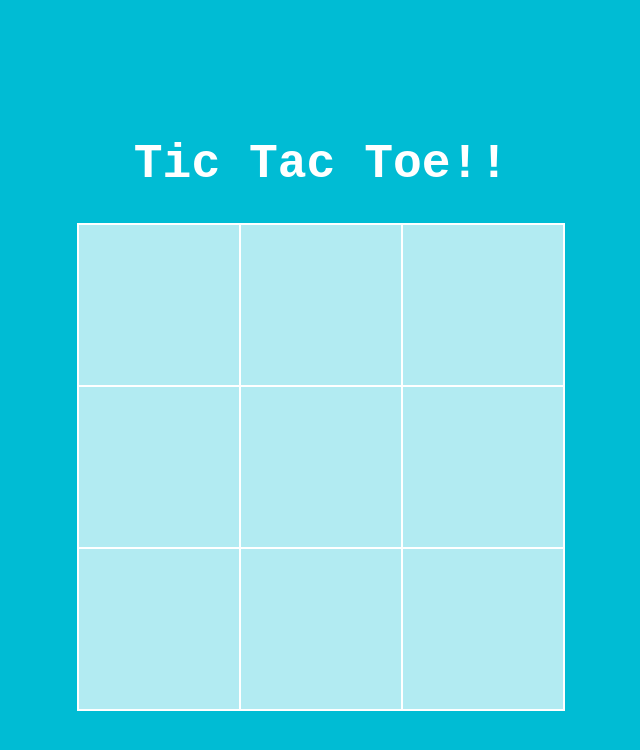
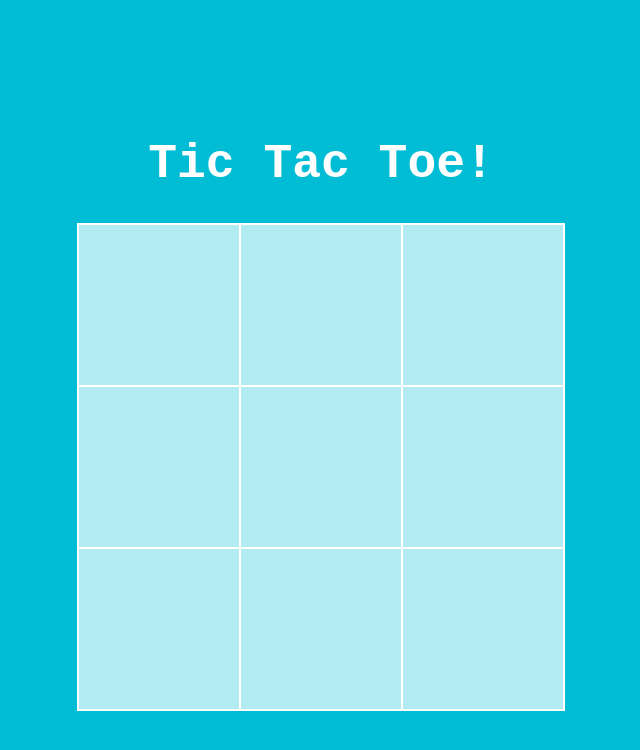
Before and after one commit to projectblue3/Tic-Tac-Toe, a plain HTML site: page index.html in a window 1280 px wide. Shown: the whole page, without its empty margins (319-959 px from the left). Drawn offline with Linux system fonts and the light colour scheme.

Commit message:
Edited Title

```diff
--- a/index.html
+++ b/index.html
@@ -8,7 +8,7 @@
     <script src="./script.js" defer></script>
 </head>
 <body>
-    <h1 id="theTitle">Tic Tac Toe!!</h1>
+    <h1 id="theTitle">Tic Tac Toe!</h1>
     <div id="gameBoard">
         <div id="space00" class="boardSpace"></div>
         <div id="space01" class="boardSpace"></div>
```
